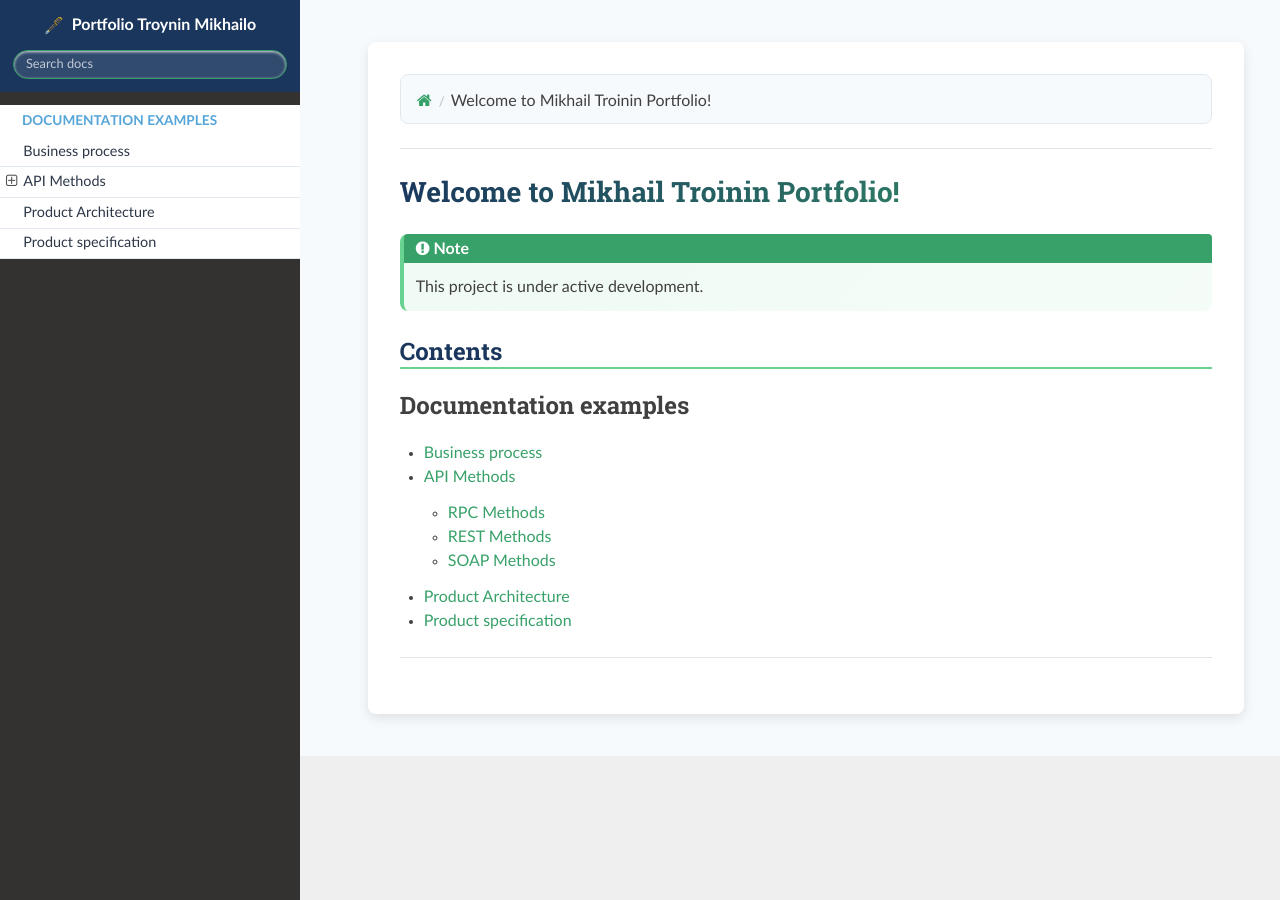
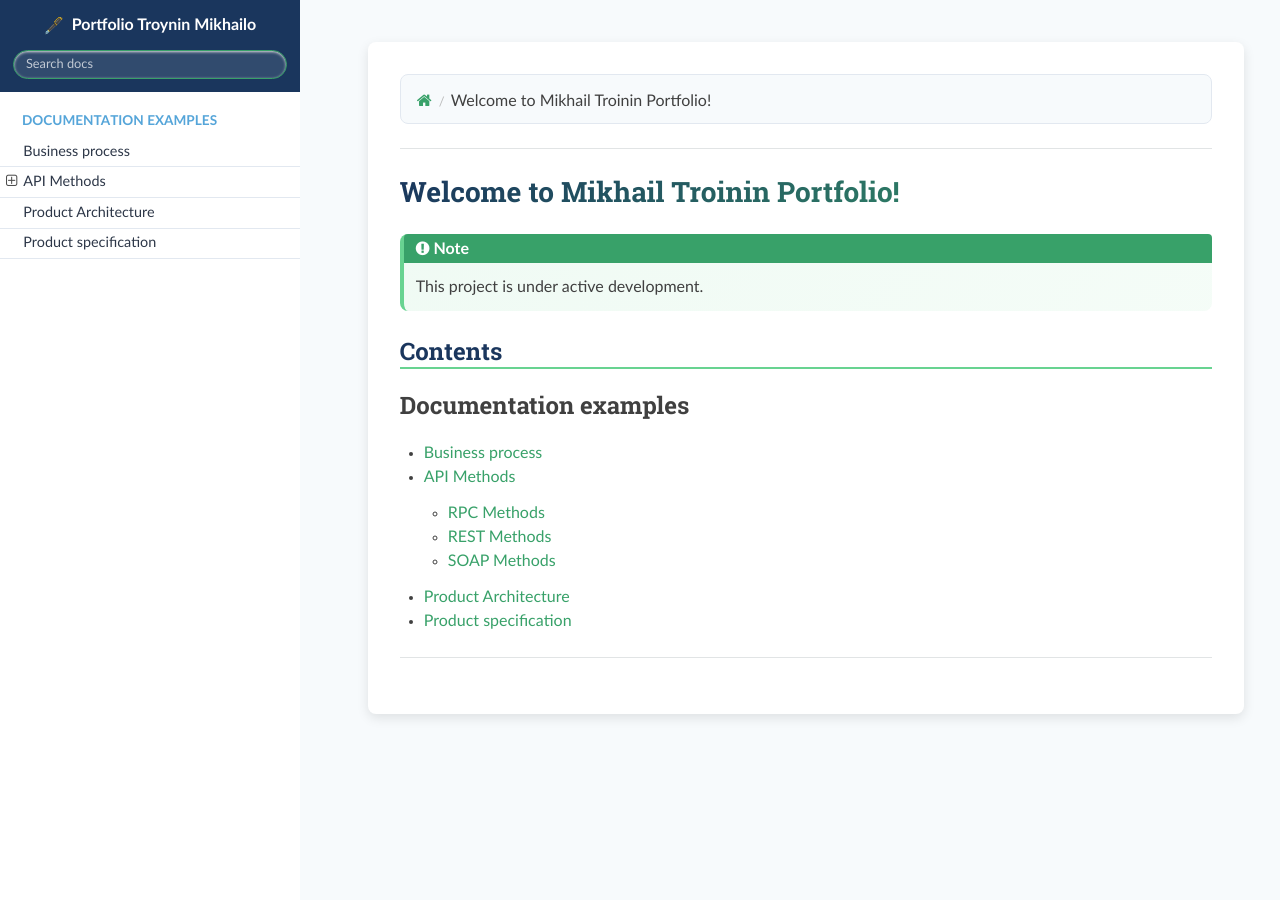
Before and after one commit to MikahiloTroynin/ExampleDocsAI, a Sphinx documentation site: the page built from docs/source/index.rst, in a window 1280 px wide. Built offline with Sphinx 7.4.7 and the Read the Docs theme 3.1.0, drawn with Linux system fonts in a browser that asks for light colours.

Commit message:
Update custom.css

```diff
--- a/docs/source/_static/custom.css
+++ b/docs/source/_static/custom.css
@@ -37,10 +37,24 @@
     border-color: var(--primary-green) !important;
 }
 
+/* ============= ЗМІНА 1: БІЛИЙ ФОН ДЛЯ ЛІВОГО ФРЕЙМУ ============= */
+
+/* Головний контейнер лівої навігації */
+.wy-nav-side {
+    background-color: var(--bg-white) !important;
+}
+
+/* Скролюваний контейнер навігації */
+.wy-side-scroll {
+    background-color: var(--bg-white) !important;
+}
+
 /* Навігаційне меню */
 .wy-menu-vertical {
     background-color: var(--bg-white) !important;
 }
+
+/* ============= ЗМІНА 2: HOVER ЕФЕКТ ДЛЯ АКТИВНОГО РОЗДІЛУ ============= */
 
 .wy-menu-vertical li.toctree-l1 > a {
     color: var(--text-dark) !important;
@@ -59,8 +73,10 @@
     border-right: 3px solid var(--dark-green) !important;
 }
 
-.wy-menu-vertical li.current a:hover {
+/* КЛЮЧОВА ЗМІНА: Hover для активного розділу робить текст білим */
+.wy-menu-vertical li.current > a:hover {
     background-color: var(--accent-green) !important;
+    color: white !important; /* Змінено: тепер текст білий при hover */
 }
 
 /* Підрозділи навігації */
@@ -80,6 +96,12 @@
     color: var(--primary-dark) !important;
 }
 
+/* ДОДАТКОВА ЗМІНА: Hover для активних підрозділів також білий текст */
+.wy-menu-vertical li.toctree-l2.current > a:hover {
+    background-color: var(--accent-green) !important;
+    color: white !important; /* Додано для консистентності */
+}
+
 /* Більш глибокі рівні навігації */
 .wy-menu-vertical li.toctree-l3 > a,
 .wy-menu-vertical li.toctree-l4 > a {
@@ -93,9 +115,18 @@
     color: var(--accent-green) !important;
 }
 
+/* Активні глибші рівні також отримують білий текст при hover */
+.wy-menu-vertical li.toctree-l3.current > a:hover,
+.wy-menu-vertical li.toctree-l4.current > a:hover {
+    background-color: var(--accent-green) !important;
+    color: white !important;
+}
+
+/* ============= ЗМІНА 3: НИЖНЯ ЧАСТИНА ОСНОВНОГО ВІКНА ============= */
+
 /* Контентна область */
 .wy-nav-content {
-    background-color: var(--bg-light) !important;
+    background-color: var(--bg-light) !important; /* Вже #f7fafc */
 }
 
 .rst-content {
@@ -104,6 +135,11 @@
     padding: 2rem !important;
     margin: 1rem !important;
     box-shadow: 0 4px 12px rgba(0,0,0,0.1) !important;
+}
+
+/* Додатковий стиль для гарантії що нижня частина має потрібний колір */
+.wy-nav-content-wrap {
+    background-color: var(--bg-light) !important; /* #f7fafc */
 }
 
 /* Заголовки */
@@ -453,6 +489,11 @@ div[data-toggle="rst-versions"] {
         font-size: 14px;
         margin-right: 6px;
     }
+
+    /* Білий фон для лівої панелі на мобільних */
+    .wy-nav-side {
+        background-color: var(--bg-white) !important;
+    }
 }
 
 /* ============= АНІМАЦІЇ ТА ПЕРЕХОДИ ============= */
```
